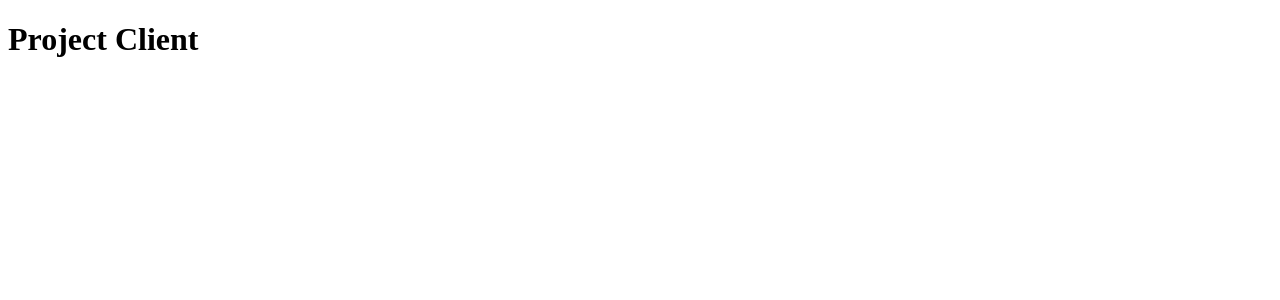
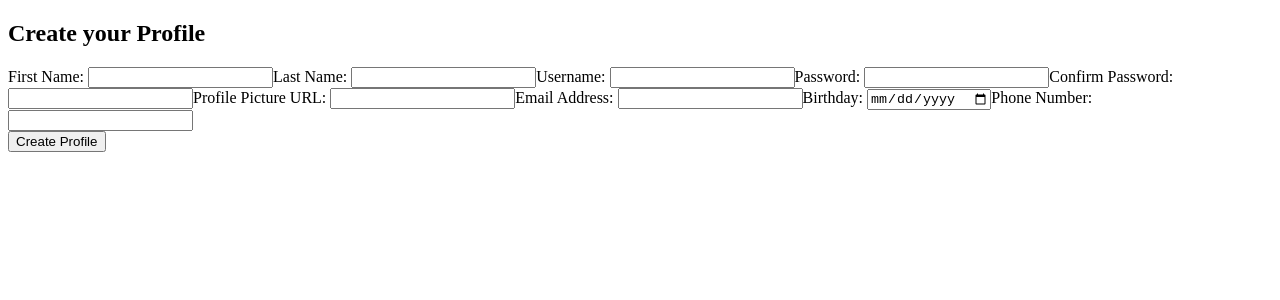
Before and after one commit to gant802/BlogThat, a React (Create React App) app in the folder client/: page /register in a window 1280 px wide. Shown: the top 300 px of the page. Built offline with nearby package versions, Linux system fonts and the light colour scheme.

Commit message:
add: react home, login, register

```diff
--- a/client/src/components/App.js
+++ b/client/src/components/App.js
@@ -1,8 +1,19 @@
 import React, { useEffect, useState } from "react";
-import { Switch, Route } from "react-router-dom";
+import Login from "../pages/login";
+import { Outlet } from "react-router-dom";
 
 function App() {
-  return <h1>Project Client</h1>;
+  const [loggedInUser, setLoggedInUser] = useState(null)
+
+  return (
+    <div>
+    {
+      !loggedInUser ?
+      <Login /> :
+      <Outlet />
+    }
+    </div>
+  )
 }
 
 export default App;
--- a/client/src/index.js
+++ b/client/src/index.js
@@ -1,8 +1,36 @@
 import React from "react";
+import "./index.css";
+import { createBrowserRouter, RouterProvider} from "react-router-dom";
 import App from "./components/App";
-import "./index.css";
-import { createRoot } from "react-dom/client";
+import Home from "./pages/home";
+import ReactDOM from 'react-dom/client';
+import Register from "./pages/register";
+// import routes from "./routes";
 
-const container = document.getElementById("root");
-const root = createRoot(container);
-root.render(<App />);
+const routes = [
+    {
+        path: "/",
+        element: <App />,
+        children:[
+            {
+                path: "/",
+                element: <Home />
+            }
+        ]
+    },
+    {
+        path: "/register",
+        element: <Register />
+    }
+]
+
+const router = createBrowserRouter(routes);
+
+ReactDOM.createRoot(document.getElementById('root')).render(
+    <RouterProvider router={router} />
+)
+
+// const root = ReactDOM.createRoot(document.getElementById('root'));
+// root.render(
+//       <RouterProvider router={router} />
+//   );
--- /dev/null
+++ b/client/src/pages/home.js
@@ -0,0 +1,11 @@
+import React from "react";
+
+function Home(){
+    return(
+        <div>
+            Home Page
+        </div>
+    )
+}
+
+export default Home
--- /dev/null
+++ b/client/src/pages/login.js
@@ -0,0 +1,59 @@
+import React from "react";
+import { Formik } from 'formik';
+import * as yup from 'yup';
+import { Link } from "react-router-dom";
+
+
+
+function Login() {
+
+    function handleLogin(values) {
+        console.log(values)
+    }
+
+    let loginSchema = yup.object().shape({
+        username: yup.string().required(),
+        password: yup.string().required(),
+        password_confirmation: yup.string().oneOf([yup.ref('password')], 'Passwords must match').required()
+    })
+
+    return (
+        <div id="loginContainer">
+            <h1>Login</h1>
+            <Formik
+                initialValues={{
+                    username: '',
+                    password: '',
+                    password_confirmation: ''
+                }}
+                validationSchema={loginSchema}
+                onSubmit={handleLogin}>
+                {(props) => {
+                    console.log(props)
+                    const { values: { username, password, password_confirmation }, handleChange, handleSubmit, errors } = props
+                    return (
+                        <form id="loginForm" onSubmit={handleSubmit}>
+                            <label>Username: </label>
+                            <input onChange={handleChange} value={username}
+                                type="text" name="username" />
+
+                            <label>Password: </label>
+                            <input onChange={handleChange} value={password}
+                                type="text" name="password" />
+
+                            <label>Confirm Password: </label>
+                            <input onChange={handleChange} value={password_confirmation}
+                                type="text" name="password_confirmation" />
+
+                            <button type="submit">Submit</button>
+                        </form>
+                    )
+                }}
+            </Formik>
+            <p>New User?</p>
+            <Link to="/register">Create an Account</Link>
+        </div>
+    )
+}
+
+export default Login
--- /dev/null
+++ b/client/src/pages/register.js
@@ -0,0 +1,107 @@
+import React from "react";
+import { Formik } from "formik";
+import * as yup from 'yup'
+import { useNavigate } from "react-router-dom";
+
+function Register() {
+   const navigate = useNavigate()
+
+    function handleFormSubmit(values) {
+        console.log(values)
+        navigate('/')
+    }
+
+    let createProfileSchema = yup.object().shape({
+        first_name: yup.string().required(),
+        last_name: yup.string().required(),
+        username: yup.string().min(5, 'Username too Short!').max(20, 'Username too Long!').required(),
+        password: yup.string().min(5, 'Password too Short!').max(20, 'Password too Long!').required(),
+        password_confirmation: yup.string().oneOf([yup.ref('password')], 'Passwords must match').required(),
+        profile_image: yup.string(),
+        email: yup.string().email().required(),
+        birthday: yup.string(),
+        phone_number: yup.number()
+    })
+
+    return (
+        <div id="createProfileContainer">
+            <h2>Create your Profile</h2>
+            <Formik
+                initialValues={{
+                    first_name: "",
+                    last_name: "",
+                    username: "",
+                    password: "",
+                    password_confirmation: "",
+                    profile_image: "",
+                    email: "",
+                    birthday: "",
+                    phone_number: ""
+                }}
+                validationSchema={createProfileSchema}
+                onSubmit={handleFormSubmit}
+            >
+                {(props) => {
+                    console.log(props)
+                    const { values: {
+                        first_name,
+                        last_name,
+                        username,
+                        password,
+                        password_confirmation,
+                        profile_image,
+                        email,
+                        birthday,
+                        phone_number
+                        },
+                        handleChange, handleSubmit, errors } = props
+                    return (<form id="createProfileForm" onSubmit={handleSubmit}>
+                        <label>First Name: </label>
+                        <input onChange={handleChange} value={first_name}
+                            type="text" name="first_name" />
+
+                        <label>Last Name: </label>
+                        <input onChange={handleChange} value={last_name}
+                            type="text" name="last_name" />
+
+                        <label>Username: </label>
+                        <input onChange={handleChange} value={username}
+                            type="text" name="username" />
+                        {errors.username}
+
+                        <label>Password: </label>
+                        <input onChange={handleChange} value={password}
+                            type="text" name="password" />
+
+                        <label>Confirm Password: </label>
+                        <input onChange={handleChange} value={password_confirmation}
+                            type="text" name="password_confirmation" />
+
+                        <label>Profile Picture URL: </label>
+                        <input onChange={handleChange} value={profile_image}
+                            type="text" name="profile_image" />
+
+                        <label>Email Address: </label>
+                        <input onChange={handleChange} value={email}
+                            type="email" name="email" />
+
+                        <label>Birthday: </label>
+                        <input onChange={handleChange} value={birthday}
+                            type="date" name="birthday" />
+
+                        <label>Phone Number: </label>
+                        <input onChange={handleChange} value={phone_number}
+                            type="text" name="phone_number" />
+
+                        <div>
+                            <button type="submit">Create Profile</button>
+                        </div>
+
+                    </form>)
+                }}
+            </Formik>
+        </div>
+    )
+}
+
+export default Register
```
Also changed, not shown: client/package.json (+7 -3 lines).
